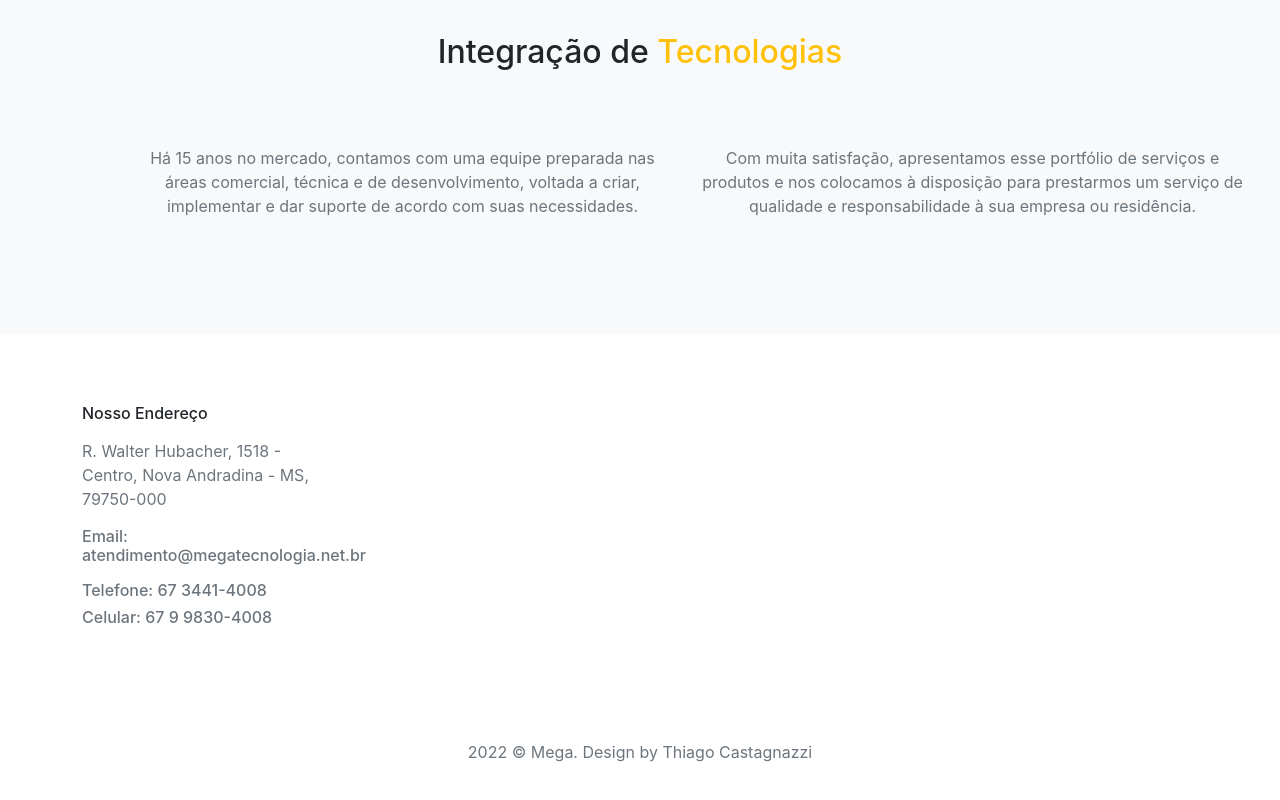
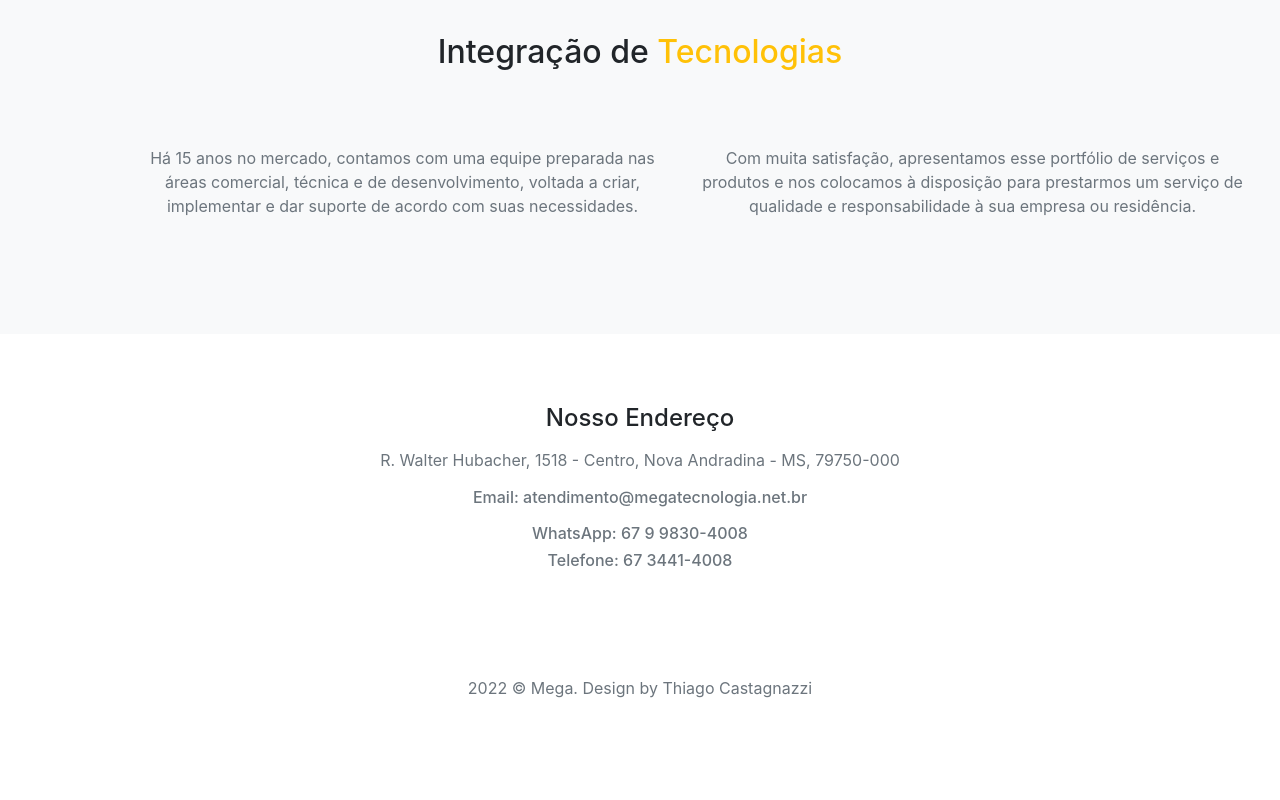
Before and after one commit to ThiagoCastagnazzi/megaTecnologia, a Next.js app: page / in a window 1280 px wide. Shown: the part 2428-3228 px from the top of the page. After the commit the page ends 3148 px from the top, so only its background shows below. Built offline with nearby package versions, Linux system fonts and the light colour scheme.

Commit message:
fix: address styles

```diff
--- a/src/components/Footer/index.tsx
+++ b/src/components/Footer/index.tsx
@@ -15,12 +15,12 @@
 
   return (
     <section className="footer section">
-      <Container>
-        <Row>
-          <Col lg={8}>
+      <Container className="footer-container">
+        <Row className="footer-adress-row">
+          <Col>
             <Row>
-              <Col md={4}>
-                <h6 className="text-dark mb-3">Nosso Endereço</h6>
+              <Col>
+                <h6 className="text-dark mb-3 address-title">Nosso Endereço</h6>
                 <p className="text-muted f-14">
                   R. Walter Hubacher, 1518 - Centro, Nova Andradina - MS,
                   79750-000
@@ -28,25 +28,15 @@
                 <h6 className="text-muted pb-2">
                   Email: atendimento@megatecnologia.net.br
                 </h6>
+                <a
+                  className="whatsapp-link"
+                  href="https://web.whatsapp.com/send?phone=5567998304008"
+                  target="_blank"
+                  rel="noreferrer"
+                >
+                  <h6 className="text-muted pbg-2">WhatsApp: 67 9 9830-4008</h6>
+                </a>
                 <h6 className="text-muted pbg-2">Telefone: 67 3441-4008</h6>
-                <h6 className="text-muted pbg-2">Celular: 67 9 9830-4008</h6>
-                <ul className="list-unstyled footer-social-list mt-4">
-                  <li className="list-inline-item">
-                    <a href="#">
-                      <i className="mdi mdi-facebook"></i>
-                    </a>
-                  </li>
-                  <li className="list-inline-item">
-                    <a href="#">
-                      <i className="mdi mdi-instagram"></i>
-                    </a>
-                  </li>
-                  <li className="list-inline-item">
-                    <a href="#">
-                      <i className="mdi mdi-linkedin"></i>
-                    </a>
-                  </li>
-                </ul>
               </Col>
             </Row>
           </Col>
--- a/src/pages/_app.tsx
+++ b/src/pages/_app.tsx
@@ -4,6 +4,7 @@
 import "../../styles/product.css";
 import "../../styles/service.css";
 import "../../styles/about.css";
+import "../../styles/footer.css";
 import type { AppProps } from "next/app";
 
 function MyApp({ Component, pageProps }: AppProps) {
--- /dev/null
+++ b/styles/footer.css
@@ -0,0 +1,22 @@
+.footer-adress-row {
+  display: flex;
+  align-items: center;
+  justify-content: center;
+  text-align: center;
+}
+
+.address-title {
+  font-size: 24px;
+}
+
+.footer-container {
+  display: flex;
+  flex-direction: column;
+  align-items: center;
+  justify-content: center;
+  gap: 50px;
+}
+
+.footer {
+  padding-bottom: 20px;
+}
```
